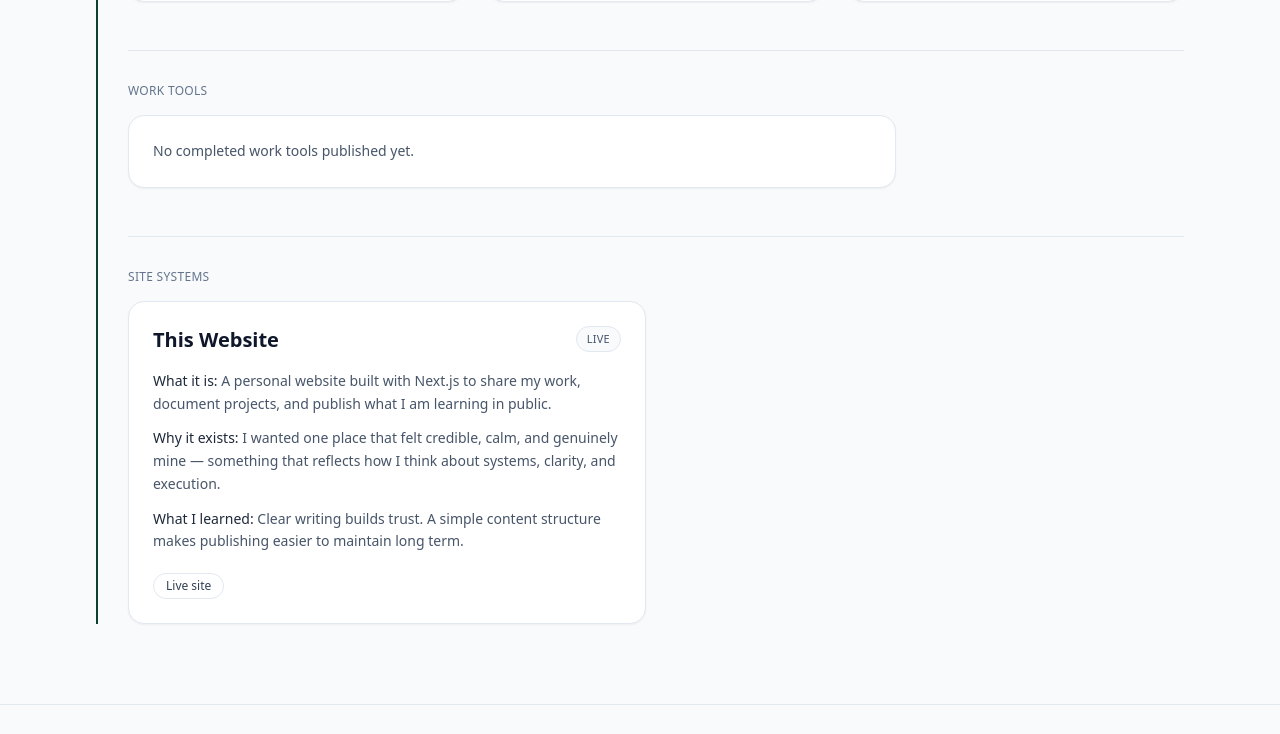
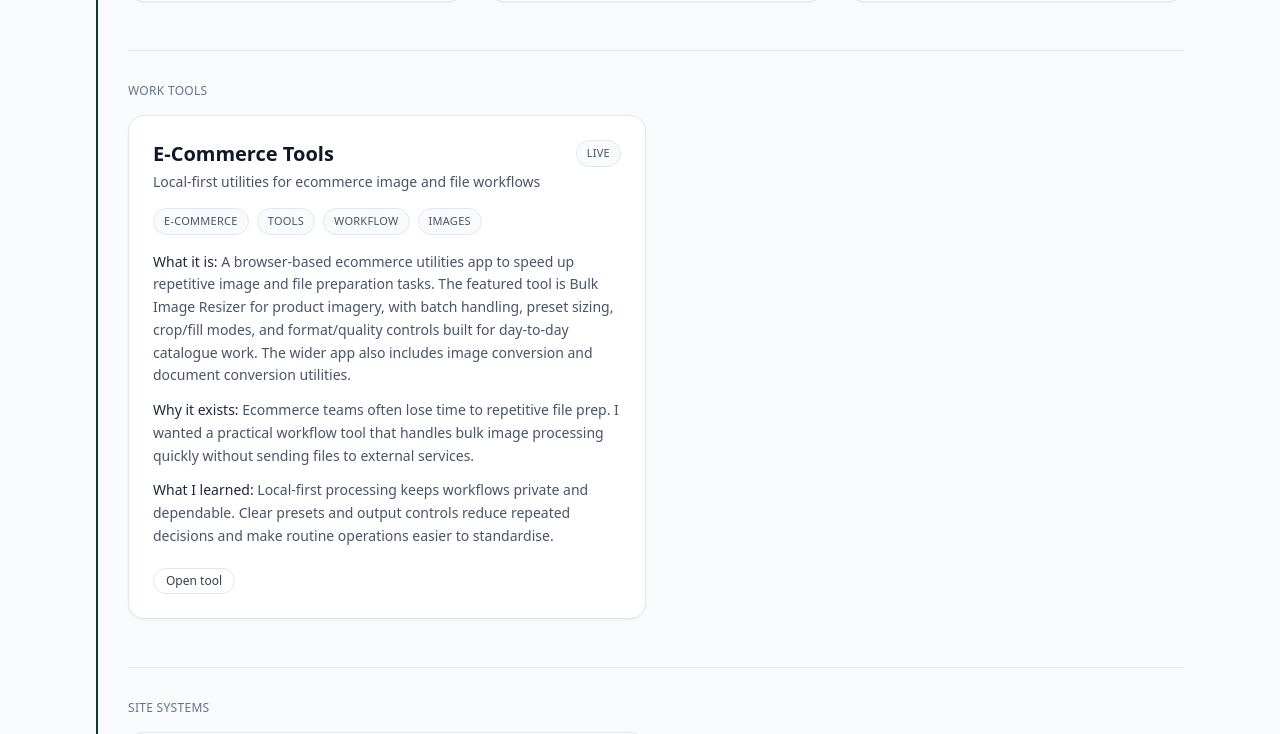
Before and after one commit to adammastersuk/adammasters.co.uk, a Next.js app: page /builds in a window 1280 px wide. Shown: the part 1235-1969 px from the top of the page. Built offline with nearby package versions, Linux system fonts and the light colour scheme.

Commit message:
Add E-Commerce Tools build entry to Builds page (#6)

```diff
--- a/app/builds/page.tsx
+++ b/app/builds/page.tsx
@@ -147,13 +147,31 @@ export default function BuildsPage() {
               return (
                 <Card key={project.title} className="flex h-full flex-col">
                   <div className="flex items-start justify-between gap-3">
-                    <h3 className="text-xl font-semibold text-slate-900">{project.title}</h3>
+                    <div>
+                      <h3 className="text-xl font-semibold text-slate-900">{project.title}</h3>
+                      {project.subtitle ? (
+                        <p className="mt-1 text-sm text-slate-600">{project.subtitle}</p>
+                      ) : null}
+                    </div>
                     {project.status ? (
                       <span className="inline-flex rounded-full border border-slate-200 bg-slate-50 px-2.5 py-1 text-[11px] font-medium uppercase tracking-wide text-slate-600">
                         {project.status}
                       </span>
                     ) : null}
                   </div>
+
+                  {project.tags?.length ? (
+                    <div className="mt-4 flex flex-wrap gap-2">
+                      {project.tags.map((tag) => (
+                        <span
+                          key={tag}
+                          className="inline-flex items-center rounded-full border border-slate-200 bg-slate-50 px-2.5 py-1 text-[11px] font-medium uppercase tracking-wide text-slate-600"
+                        >
+                          {tag}
+                        </span>
+                      ))}
+                    </div>
+                  ) : null}
 
                   <div className="mt-4 space-y-3 text-sm leading-relaxed text-slate-600">
                     <p>
@@ -215,13 +233,31 @@ export default function BuildsPage() {
               return (
                 <Card key={project.title} className="flex h-full flex-col">
                   <div className="flex items-start justify-between gap-3">
-                    <h3 className="text-xl font-semibold text-slate-900">{project.title}</h3>
+                    <div>
+                      <h3 className="text-xl font-semibold text-slate-900">{project.title}</h3>
+                      {project.subtitle ? (
+                        <p className="mt-1 text-sm text-slate-600">{project.subtitle}</p>
+                      ) : null}
+                    </div>
                     {project.status ? (
                       <span className="inline-flex rounded-full border border-slate-200 bg-slate-50 px-2.5 py-1 text-[11px] font-medium uppercase tracking-wide text-slate-600">
                         {project.status}
                       </span>
                     ) : null}
                   </div>
+
+                  {project.tags?.length ? (
+                    <div className="mt-4 flex flex-wrap gap-2">
+                      {project.tags.map((tag) => (
+                        <span
+                          key={tag}
+                          className="inline-flex items-center rounded-full border border-slate-200 bg-slate-50 px-2.5 py-1 text-[11px] font-medium uppercase tracking-wide text-slate-600"
+                        >
+                          {tag}
+                        </span>
+                      ))}
+                    </div>
+                  ) : null}
 
                   <div className="mt-4 space-y-3 text-sm leading-relaxed text-slate-600">
                     <p>
--- a/data/builds.ts
+++ b/data/builds.ts
@@ -5,14 +5,35 @@ export type BuildLink = {
 
 export type BuildProject = {
   title: string;
+  subtitle?: string;
   status?: 'Live' | 'Prototype' | 'In progress';
   what: string;
   why: string;
   learned: string;
+  tags?: string[];
   links?: BuildLink[];
 };
 
 export const buildProjects: BuildProject[] = [
+  {
+    title: 'E-Commerce Tools',
+    subtitle: 'Local-first utilities for ecommerce image and file workflows',
+    status: 'Live',
+    what:
+      'A browser-based ecommerce utilities app to speed up repetitive image and file preparation tasks. The featured tool is Bulk Image Resizer for product imagery, with batch handling, preset sizing, crop/fill modes, and format/quality controls built for day-to-day catalogue work. The wider app also includes image conversion and document conversion utilities.',
+    why:
+      'Ecommerce teams often lose time to repetitive file prep. I wanted a practical workflow tool that handles bulk image processing quickly without sending files to external services.',
+    learned:
+      'Local-first processing keeps workflows private and dependable. Clear presets and output controls reduce repeated decisions and make routine operations easier to standardise.',
+    tags: ['E-Commerce', 'Tools', 'Workflow', 'Images'],
+    links: [
+      {
+        label: 'Open tool',
+        href: '[PASTE YOUR VERCEL URL HERE]'
+      }
+    ]
+  },
+
   {
     title: 'This Website',
     status: 'Live',
```
